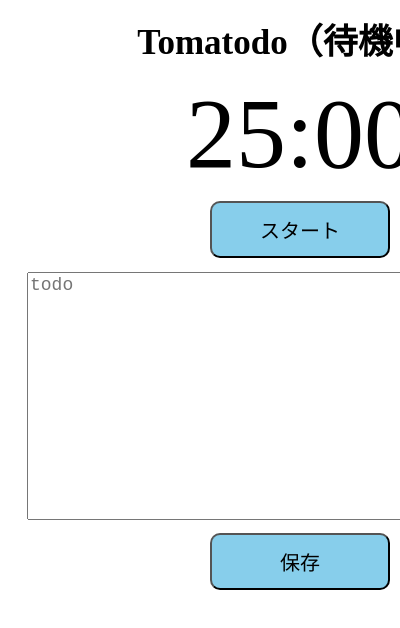
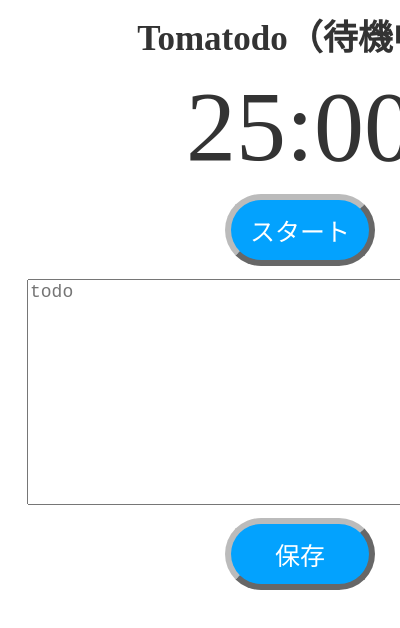
Before and after one commit to NAVYSHUNTA/Tomatodo, a browser extension: page src/popup/popup.html in a window 400 px wide. Shown: the top 628 px of the page. Drawn offline with Linux system fonts and the light colour scheme.

Commit message:
ボタンの見た目を変更（特にスタートボタンとリセットボタンの背景色を異なる色にした）

```diff
--- a/src/popup/popup.css
+++ b/src/popup/popup.css
@@ -8,29 +8,40 @@ body {
     grid-template-rows: 0.3fr 0.3fr 0.1fr 1fr 0.1fr;
     column-gap: 10px;
     row-gap: 0px;
+    color: #333;
 }
 
 h1 {
     font-size: 35px;
     margin: 0px;
+    color: #333;
 }
 
 textarea {
     width: 90%;
     height: 95%;
     font-size: 18px;
+    color: #333;
 }
 
 button {
-    width: 30%;
+    width: 25%;
     padding: 12px;
     margin: 10px;
-    font-size: 20px;
-    border-radius: 10px;
-    background-color: skyblue;
+    font-size: 25px;
+    border-width: 6px;
+    border-radius: 40px;
+    color: white;
+    border-color: #bbb;
+    background-color: rgb(3, 162, 254);
 }
 
 p {
     font-size: 100px;
     margin: 0px;
+    color: #333;
 }
+
+#reset-btn {
+    background-color: orangered;
+}
```
